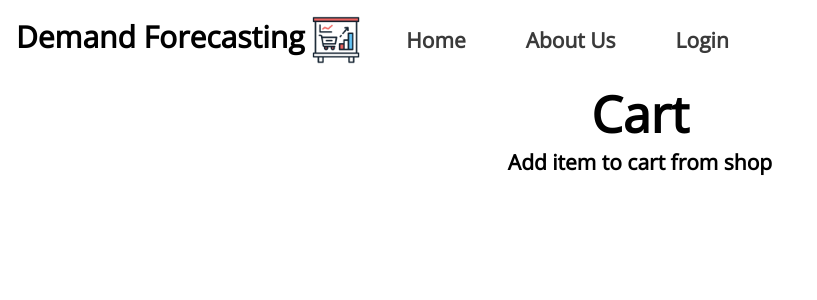
After one commit to RajatDodwadkar/DemandForecasting, a Django app: page /cart/ in a window 1280 px wide. The commit adds this page. Shown: the top 300 px of the page, without its empty margins (0-817 px from the left). Run offline with Django 4.2, Linux system fonts and the light colour scheme; parts of the project's set-up code (start-up, migrations or seed data) failed here and were passed over.

Commit message:
Completed cart & bill page

```diff
--- a/app/urls.py
+++ b/app/urls.py
@@ -7,6 +7,7 @@ urlpatterns = [
 	path('aboutus/', views.about_us, name='aboutus'),
     path('shop/', views.shop, name="shop"),
     path('fillstock/<int:med_id>', views.fill_stock, name="fillstock"),
+    path('cart/', views.cart_view, name="cart"),
 
 	# Authentication
 	path('login/', views.log_in, name='log_in'),
--- a/app/views.py
+++ b/app/views.py
@@ -71,8 +71,17 @@ def shop(request):
     context = {}
     if request.method == "POST":
         med = request.POST.get("med")
+        medId = request.POST.get("medId")
+        medPrice = request.POST.get("medPrice")
+        medUnitsQty = request.POST.get("unitQty")
         if request.POST.get('action') == "add":
-            CART[med] = {'qty': 1}
+            CART[med] = {
+                'qty': 1,
+                'name': med,
+                'id': medId,
+                'price': medPrice,
+                'units': medUnitsQty
+            }
         elif request.POST.get('action') == "delete":
             if CART.get(med) != None:
                 CART.pop(med)
@@ -94,3 +103,20 @@ def fill_stock(request, med_id):
     med = models.Medicine.objects.get(pk=med_id)
     context['med'] = med
     return render(request, 'shop/fillstock.html', context)
+
+def cart_view(request):
+    context = {}
+    context['CART'] = CART
+    if request.method == "POST":
+        total = 0
+        for i in CART:
+            qty = request.POST.get(i)
+            CART[i]['qty'] = qty
+            total += (int(qty) * int(CART[i]['price']))
+            med = models.Medicine.objects.get(id=CART[i]['id'])
+            med.units -= int(qty)
+            med.save()
+        context['total'] = total
+        CART.clear()
+        return render(request, 'shop/bill.html', context)
+    return render(request, 'shop/cart.html', context)
--- /dev/null
+++ b/static/css/shop/cart-bill-style.css
@@ -0,0 +1,52 @@
+#home-container {
+  flex-direction: column;
+}
+
+#cart-items {
+  display: flex;
+  flex-direction: column;
+  width: 60%;
+}
+
+.item {
+  display: flex;
+  flex-direction: row;
+  justify-content: space-evenly;
+  align-items: center;
+  width: 100%;
+  box-shadow: rgba(0, 0, 0, 0.05) 0px 0px 0px 1px,
+    rgb(209, 213, 219) 0px 0px 0px 1px inset;
+  padding: 16px;
+}
+
+.qty-input {
+  outline: none;
+  padding: 4px;
+  align-items: center;
+  border-radius: 8px;
+  border: 2px solid #b8b8b8;
+  font-size: large;
+}
+
+.btn {
+  outline: none;
+  border: none;
+  z-index: 1;
+  text-decoration: none;
+  color: white;
+  font-weight: bolder;
+  padding: 8px 16px;
+  font-size: 16px;
+  border-radius: 8px;
+  background-color: #4681f4;
+  box-shadow: rgba(60, 64, 67, 0.3) 0px 1px 2px 0px,
+    rgba(60, 64, 67, 0.15) 0px 1px 3px 1px;
+  margin: 24px 0;
+}
+
+.cart-form {
+  display: flex;
+  flex-direction: column;
+  justify-content: center;
+  align-items: center;
+}
--- a/templates/base.html
+++ b/templates/base.html
@@ -27,8 +27,9 @@
           <li id="about-us" class="nav-item"><a href="{% url 'aboutus' %}">About Us</a></li>
           {% if request.session.logged_in %}
             <li id="tools" class="nav-item"><a href="{% url 'tools' %}">Tool</a></li>
-            <li id="tools" class="nav-item"><a href="{% url 'shop' %}">Shop</a></li>
-            <li id="about-us" class="nav-item"><a href="/logout">Logout</a></li>
+            <li id="shop" class="nav-item"><a href="{% url 'shop' %}">Shop</a></li>
+            <li id="cart" class="nav-item"><a href="{% url 'cart' %}">Cart</a></li>
+            <li id="about-us" class="nav-item"><a href="{% url 'log_out' %}">Logout</a></li>
           {% else %}
             <li id="about-us" class="nav-item"><a href="{% url 'log_in' %}">Login</a></li>
           {% endif %}
--- /dev/null
+++ b/templates/shop/cart.html
@@ -0,0 +1,30 @@
+{% extends 'base.html' %}
+{% load static %}
+
+{% block stylelink %}
+<link rel="stylesheet" href="{% static 'css/shop/cart-bill-style.css' %}" />
+{% endblock %}
+
+{% block title %}Home{% endblock %}
+
+{% block body %}
+<main id="home-container" class="container">
+  <h2>Cart</h2>
+  <div id="cart-items">
+    <form class="cart-form" action="{% url 'cart' %}" method="post">
+      {% csrf_token %}
+      {% for key, med in CART.items %}
+        <div class="item">
+          <h5>{{ med.name }}</h5>
+          <h5>{{ med.price }} ₹</h5>
+          <input name="{{ med.name }}" required class="qty-input" value="{{ med.qty }}" max="{{ med.units }}" min="1" type="number">
+        </div>
+        {% empty %}
+          <h5>Add item to cart from shop</h5>
+        {% endfor %}
+        {% if CART.items %}
+          <button class="btn" type="submit">Finalize</button>
+        {% endif %}
+    </form>
+</main>
+{% endblock %}
--- a/templates/shop/shop.html
+++ b/templates/shop/shop.html
@@ -40,6 +40,9 @@
                         <form action="/shop/" method="post">
                             {% csrf_token %}
                             <input hidden value="add" name="action" />
+                            <input hidden name="medId" value="{{ med.id }}"/>
+                            <input hidden name="medPrice" value="{{ med.price }}"/>
+                            <input hidden name="unitQty" value="{{ med.units }}"/>
                             <button class="btn" value="{{ med.name }}" name="med" type="submit" >Add To Cart</button>
                         </form>
                     {% elif med.name in CART %}
```
Also changed, not shown: templates/shop/bill.html (added, +16 -0 lines).
